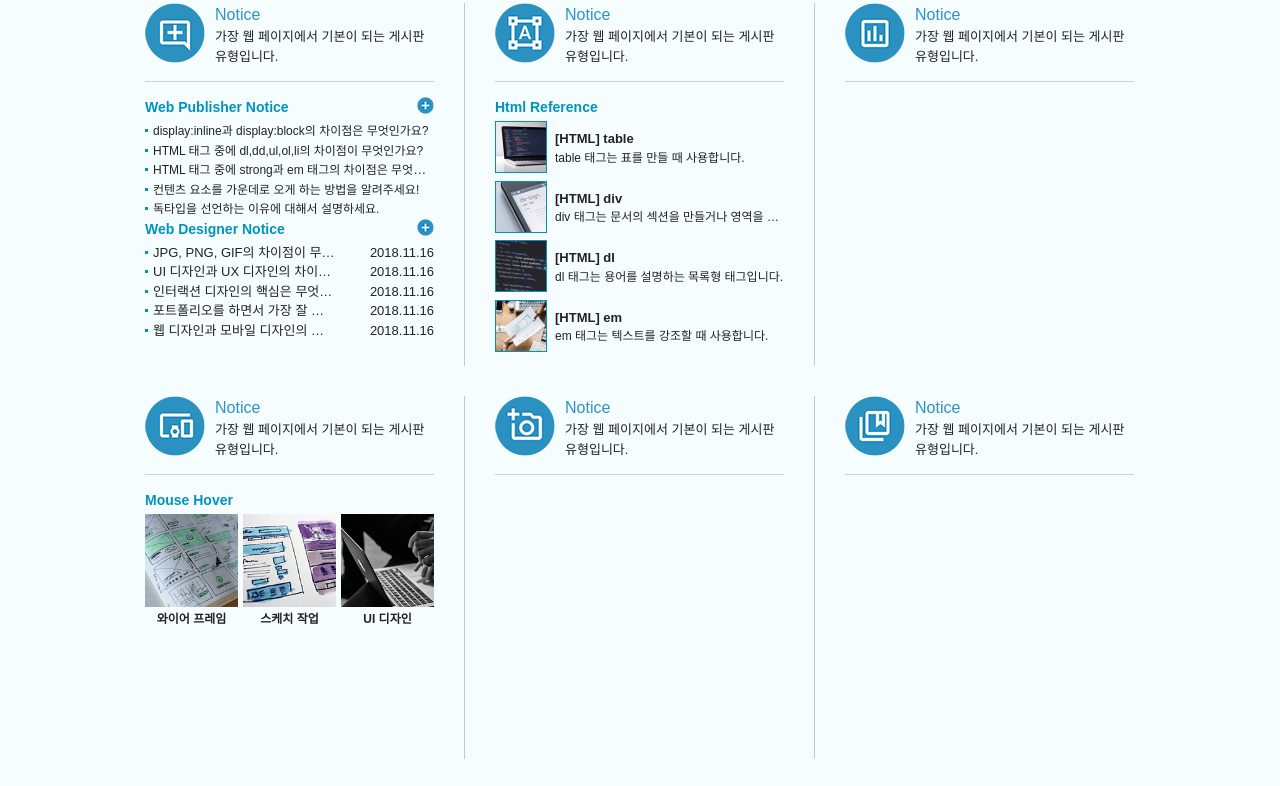
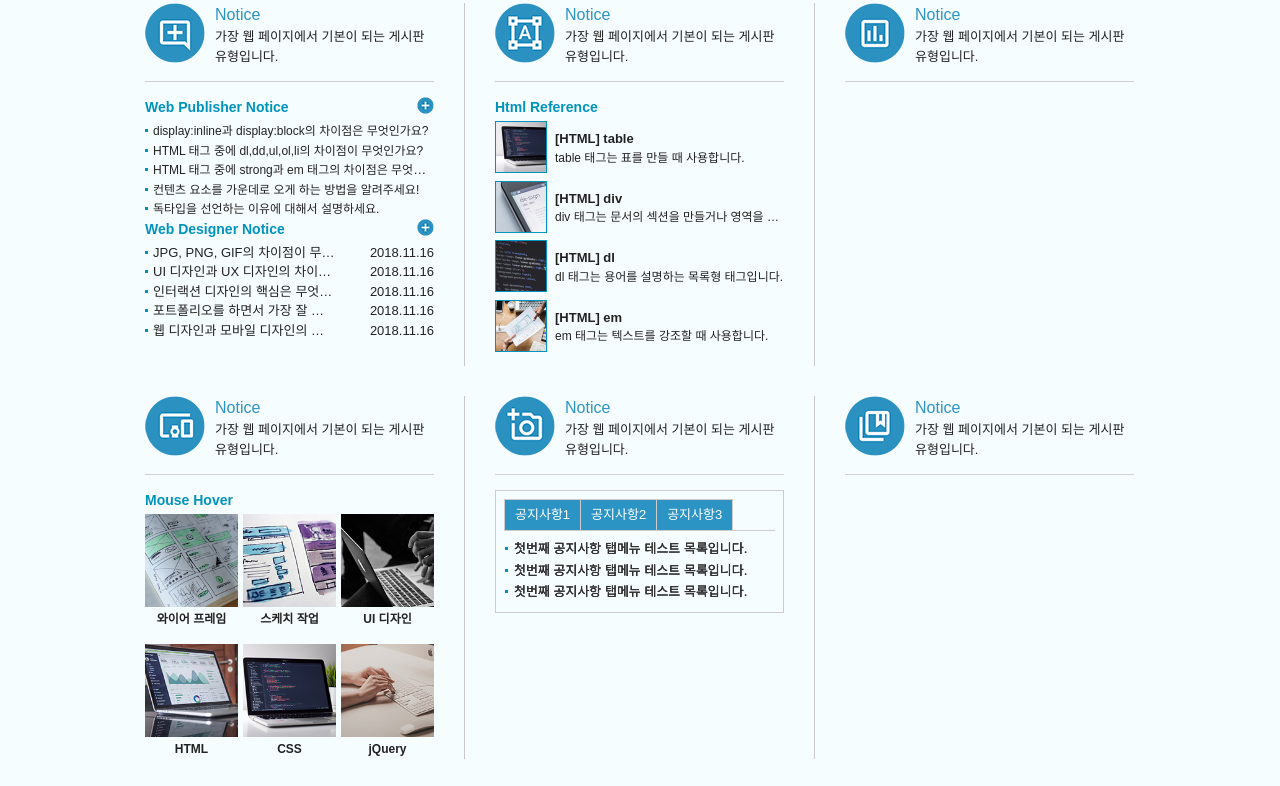
Before and after one commit to Imchangsub/web-standard, a plain HTML site: page index.html in a window 1280 px wide. Shown: the part 822-1608 px from the top of the page. Drawn offline with Linux system fonts and the light colour scheme.

Commit message:
html+css: 게시판탭메뉴

```diff
--- a/css/reset.css
+++ b/css/reset.css
@@ -81,6 +81,7 @@ h6 {
   line-height: 0;
   text-indent: -9999px;
 } /* 의미있는 이미지의 대체 텍스트를 제공하는 경우 */
+
 .ir_wa {
   display: block;
   overflow: hidden;
@@ -89,6 +90,7 @@ h6 {
   width: 100%;
   height: 100%;
 } /* 의미있는 이미지의 대체 텍스트로 이미지가 없어도 대체 텍스트를 보여주고자 할 때 */
+
 .ir_su {
   overflow: hidden;
   position: absolute;
@@ -97,3 +99,32 @@ h6 {
   line-height: 0;
   text-indent: -9999px;
 } /* 대체 텍스트가 아닌 접근성을 위한 숨김 텍스트를 제공할 때 */
+
+/* margin, padding */
+.mt10 {
+  margin-top: 10px !important;
+}
+.mt15 {
+  margin-top: 15px !important;
+}
+.mt20 {
+  margin-top: 20px !important;
+}
+.mt25 {
+  margin-top: 25px !important;
+}
+.mt30 {
+  margin-top: 30px !important;
+}
+.mt35 {
+  margin-top: 35px !important;
+}
+.mt40 {
+  margin-top: 40px !important;
+}
+.mt45 {
+  margin-top: 45px !important;
+}
+.mt50 {
+  margin-top: 50px !important;
+}
--- a/css/style.css
+++ b/css/style.css
@@ -495,3 +495,95 @@
   display: inline-block;
   font-size: 12px;
 }
+
+/* 마우스 오버효과2 */
+
+.notice_hover2 ul {
+  overflow: hidden;
+}
+.notice_hover2 li {
+  float: left;
+  width: 93px;
+  text-align: center;
+  margin-right: 5px;
+}
+.notice_hover2 li.last {
+  margin-right: 0;
+}
+.notice_hover2 li a span {
+  position: relative;
+  display: block;
+  width: 93px;
+  height: 93px;
+}
+.notice_hover2 li a span img {
+  width: 100%;
+}
+.notice_hover2 li a span em {
+  visibility: hidden;
+  position: absolute;
+  left: 0;
+  bottom: 0;
+  width: 100%;
+  background: rgba(0, 0, 0, 0.7);
+  color: #fff;
+}
+.notice_hover2 li a span:hover em {
+  visibility: visible;
+}
+.notice_hover2 li a strong {
+  padding-top: 3px;
+  display: inline-block;
+  font-size: 12px;
+}
+
+/* tab_menu */
+.tab_menu {
+  position: relative;
+  border: 1px solid #ccc;
+  padding: 8px;
+  height: 105px;
+}
+.tab_menu ul {
+  overflow: hidden;
+  border-bottom: 1px solid #ccc;
+}
+.tab_menu ul li {
+  float: left;
+  border: 1px solid #ccc;
+  margin-right: -1px;
+  margin-bottom: -1px;
+}
+.tab_menu ul li a {
+  padding: 5px 10px;
+  display: block;
+}
+.tab_menu ul li ul {
+  position: absolute;
+  left: 0;
+  top: 48px;
+  width: 270px;
+  border: 0;
+}
+.tab_menu ul li ul li {
+  float: none;
+  border: 0;
+  background: url(../img/dot.gif) no-repeat 9px 8px;
+  padding-left: 18px;
+}
+.tab_menu ul li ul li a {
+  overflow: hidden;
+  text-overflow: ellipsis;
+  white-space: nowrap;
+  width: 100%;
+  padding: 0 0 3px 0;
+}
+.tab_menu ul li.active {
+  background: #2c94c4;
+}
+.tab_menu ul li.active a {
+  color: #fff;
+}
+.tab_menu ul li.active ul li a {
+  color: #333;
+}
--- a/index.html
+++ b/index.html
@@ -252,11 +252,68 @@
                   </ul>
                 </div>
                 <!-- //오버효과 -->
+
+                <!-- 오버효과2-->
+                <div class="notice_hover2 mt15">
+                  <h4 class="ir_su">Mouse Hover</h4>
+                  <ul>
+                    <li>
+                      <a href="#">
+                        <span><img src="img/sban04.jpg" alt="이미지4" /><em>바로가기</em></span>
+                        <strong>HTML</strong>
+                      </a>
+                    </li>
+                    <li>
+                      <a href="#">
+                        <span><img src="img/sban05.jpg" alt="이미지5" /><em>바로가기</em></span>
+                        <strong>CSS</strong>
+                      </a>
+                    </li>
+                    <li class="last">
+                      <a href="#">
+                        <span><img src="img/sban06.jpg" alt="이미지6" /><em>바로가기</em></span>
+                        <strong>jQuery</strong>
+                      </a>
+                    </li>
+                  </ul>
+                </div>
+                <!-- //오버효과2-->
               </div>
               <!-- //col4 -->
               <div class="column col5">
                 <h3><span class="ico_img ir_pm">아이콘</span><span class="ico_tit">Notice</span></h3>
                 <p class="ico_desc">가장 웹 페이지에서 기본이 되는 게시판 유형입니다.</p>
+                <div class="tab_menu">
+                  <h4 class="ir_su">탭메뉴</h4>
+                  <ul>
+                    <li class="active">
+                      <a href="#">공지사항1</a>
+                      <ul>
+                        <li><a href="">첫번째 공지사항 탭메뉴 테스트 목록입니다.</a></li>
+                        <li><a href="">첫번째 공지사항 탭메뉴 테스트 목록입니다.</a></li>
+                        <li><a href="">첫번째 공지사항 탭메뉴 테스트 목록입니다.</a></li>
+                      </ul>
+                    </li>
+
+                    <li class="active">
+                      <a href="#">공지사항2</a>
+                      <ul>
+                        <li><a href="">첫번째 공지사항 탭메뉴 테스트 목록입니다.</a></li>
+                        <li><a href="">첫번째 공지사항 탭메뉴 테스트 목록입니다.</a></li>
+                        <li><a href="">첫번째 공지사항 탭메뉴 테스트 목록입니다.</a></li>
+                      </ul>
+                    </li>
+
+                    <li class="active">
+                      <a href="#">공지사항3</a>
+                      <ul>
+                        <li><a href="">첫번째 공지사항 탭메뉴 테스트 목록입니다.</a></li>
+                        <li><a href="">첫번째 공지사항 탭메뉴 테스트 목록입니다.</a></li>
+                        <li><a href="">첫번째 공지사항 탭메뉴 테스트 목록입니다.</a></li>
+                      </ul>
+                    </li>
+                  </ul>
+                </div>
               </div>
               <!-- //col5 -->
               <div class="column col6">
```
